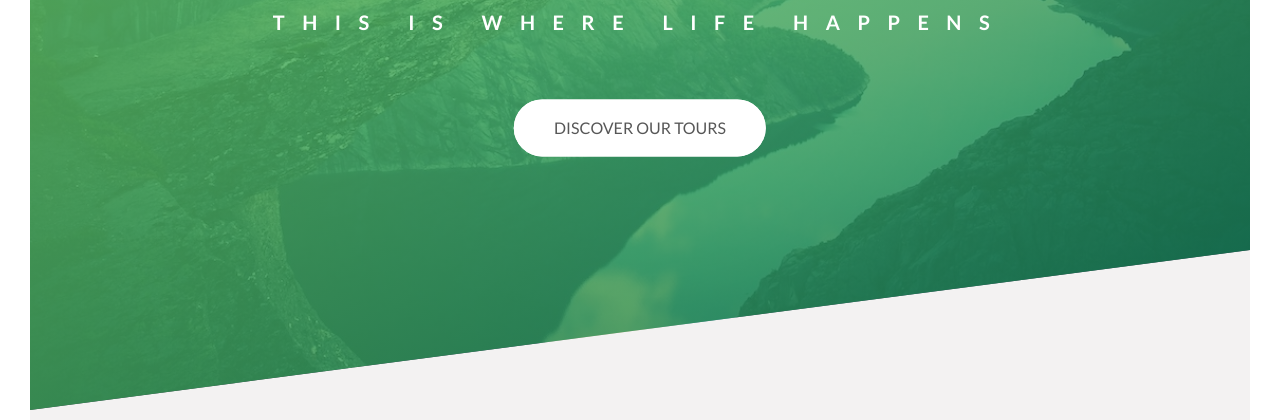
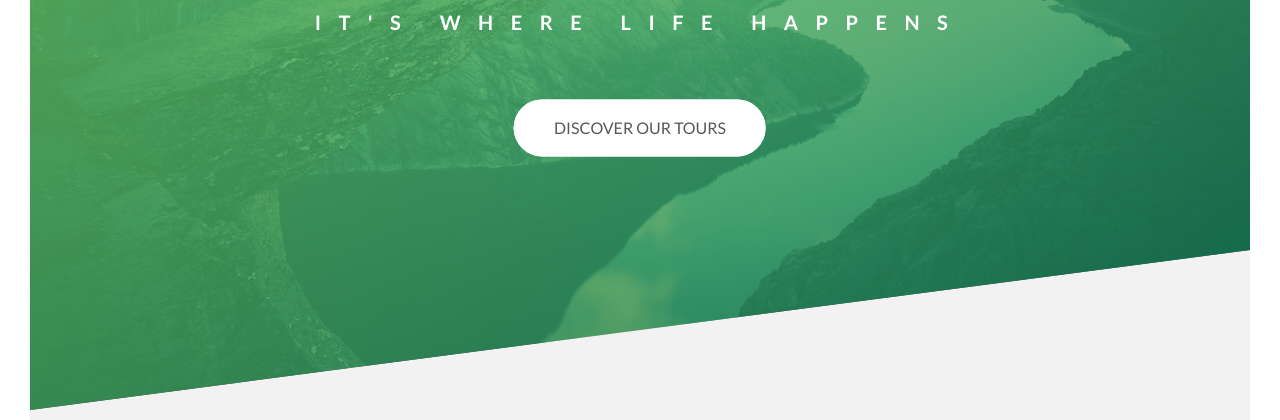
Before and after one commit to xandert93/natours, a website: page index.html in a window 1280 px wide. Shown: the part 380-800 px from the top of the page. Drawn offline with Linux system fonts and the light colour scheme.

Commit message:
edit modal

```diff
--- a/index.html
+++ b/index.html
@@ -51,7 +51,7 @@
       <div class="header__text-box">
         <h1 class="heading-primary">
           <span class="heading-primary--main">Natours</span>
-          <span class="heading-primary--sub">This is where life happens</span>
+          <span class="heading-primary--sub">It's where life happens</span>
         </h1>
         <a
           href="#section-tours"
--- a/sass/components/_popup.scss
+++ b/sass/components/_popup.scss
@@ -13,6 +13,12 @@
   &__content-box {
     @include absCenter;
     width: 70%;
+    @include mqRespond(mob) {
+      width: 80%;
+      height: 90vh;
+      overflow-y: scroll;
+    }
+
     background-color: $color-white;
     border-radius: $bord-rad-light;
     box-shadow: $box-shadow-medium;
```
Also changed, not shown: css/style.css.
